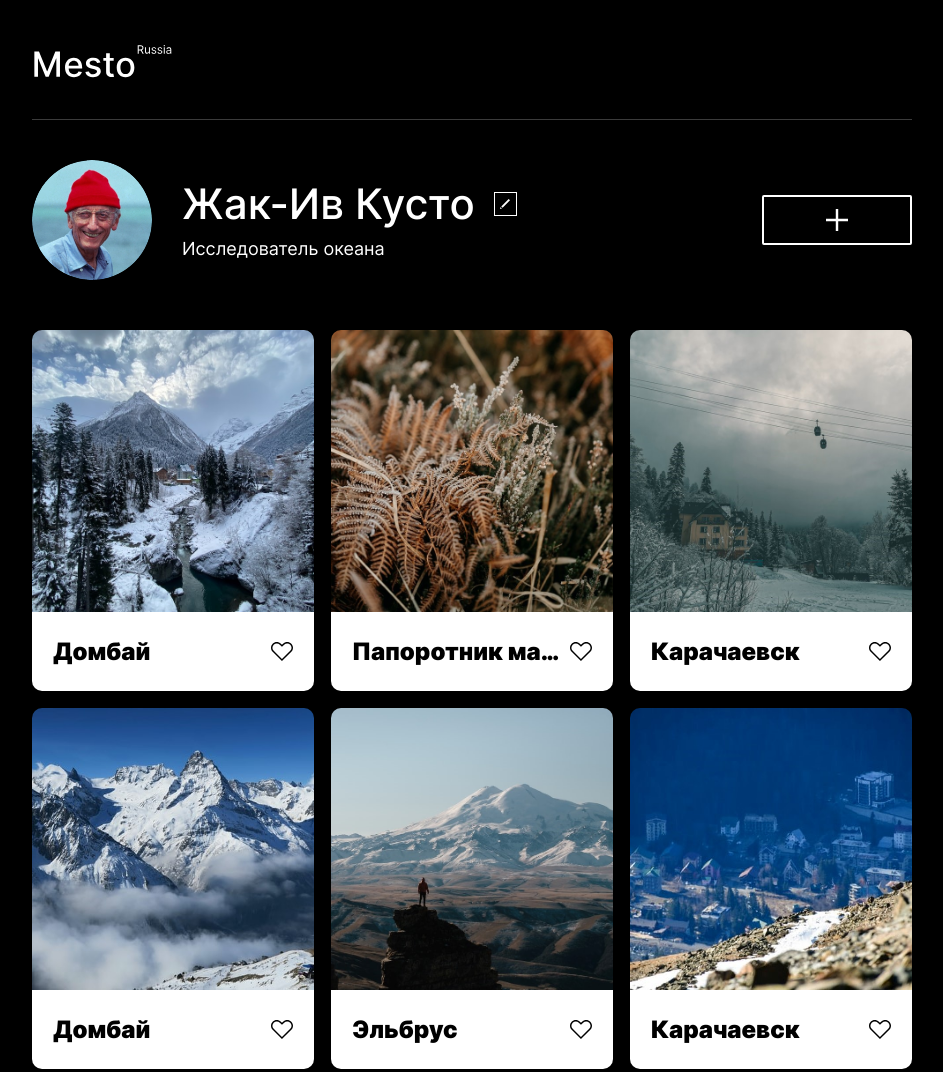
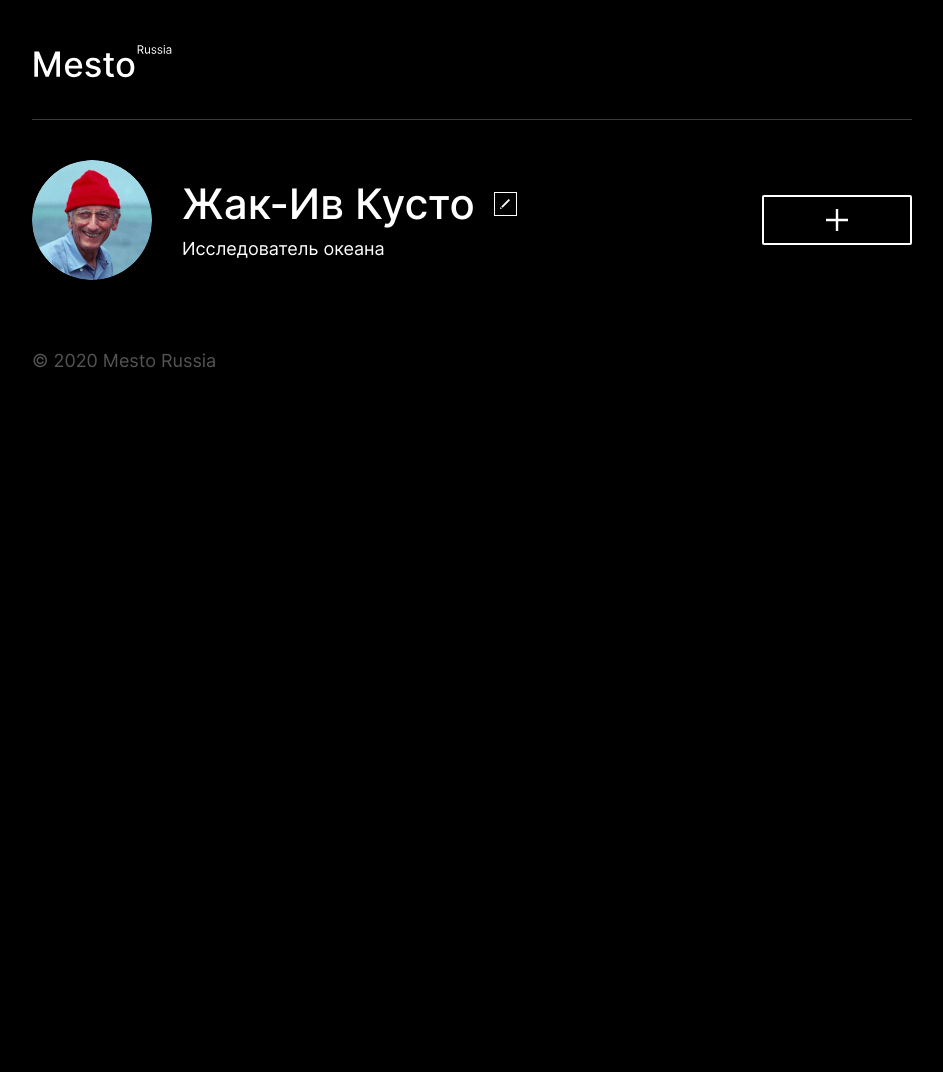
Before and after one commit to Striii/mesto, a plain HTML site: page index.html in a window 1280 px wide. Shown: the top 1072 px of the page, without its empty margins (168-1111 px from the left). After the commit the page ends 800 px from the top, so only its background shows below. Drawn offline with Linux system fonts and the light colour scheme.

Commit message:
remove HTML

```diff
--- a/index.html
+++ b/index.html
@@ -28,7 +28,7 @@
       </div>
       <button type="button" aria-label="editing" class="profile__btn-add"></button>
     </section>
-    <section class="grid">
+    <!-- <section class="grid">
       <ul class="grid__wrap">
         <li class="card">
           <img src="./images/dombay.jpg" alt="Домбай" class="card__img">
@@ -73,7 +73,7 @@
           </div>
         </li>
       </ul>
-    </section>
+    </section> -->
   </main>
 
   <footer class="footer">
```
